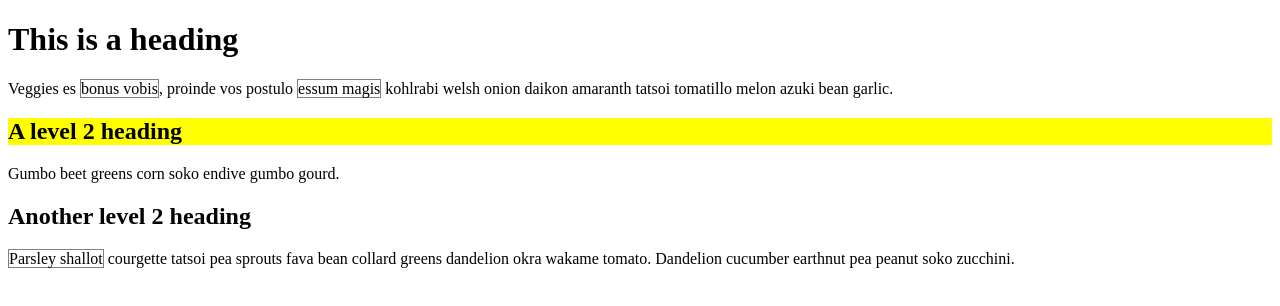
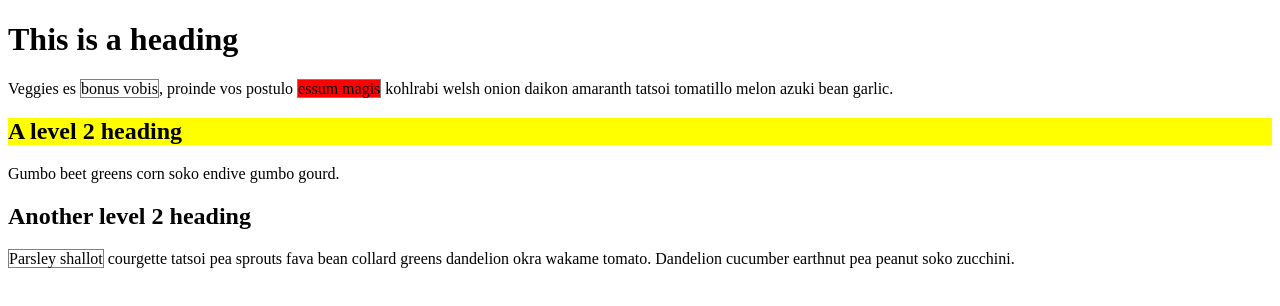
Before and after one commit to Gitthuma/css-selector-two, a plain HTML site: page index.html in a window 1280 px wide. Drawn offline with Linux system fonts and the light colour scheme.

Commit message:
Made the element with a class of alert and stop to have a background-color of red

```diff
--- a/css/style.css
+++ b/css/style.css
@@ -5,3 +5,7 @@
 .alert {
   border: 1px solid gray;
 }
+
+.alert.stop {
+  background-color: red;
+}
```
